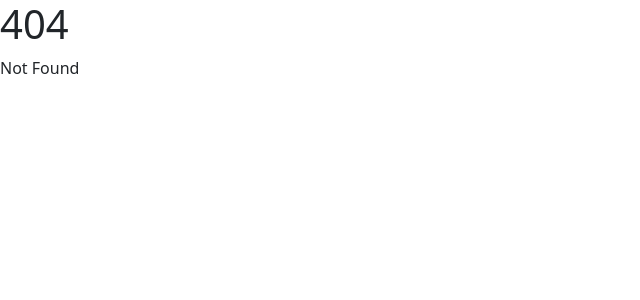
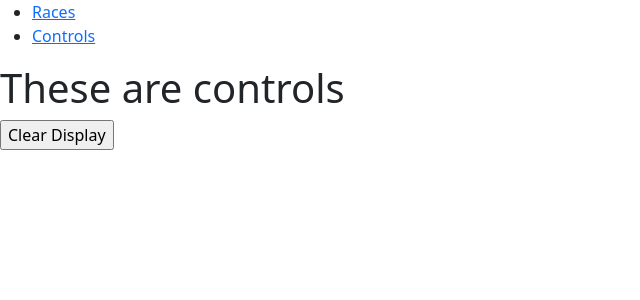
Before and after one commit to paul-krohn/scoreboard-ui, a SvelteKit app: page /controls in a window 1280 px wide. Before the commit this address had no page. Shown: the top 300 px of the page, without its empty margins (0-640 px from the left). Built offline with nearby package versions, Linux system fonts and the light colour scheme; no server answers.

Commit message:
basic ugly nav

```diff
--- /dev/null
+++ b/src/Controls.svelte
@@ -0,0 +1,46 @@
+<script>
+  import { PUBLIC_API_URL } from '$env/static/public';
+  import { onMount } from "svelte";
+  let props = $props();
+
+  // let race = $state(0);
+  let csrf_token = $state(1);
+
+  onMount(async () => {
+    await fetch(`${PUBLIC_API_URL}/board/login`)
+    .then(r => r.json())
+    .then(data => {
+      csrf_token = data["token"];
+      /* also send an update; this is a hack to force the scren updater to get the race ID and do a full drow. */
+      // console.log(`we are mounted ${race.id}, team id: ${race.teams[0].id}, team count:${race.teams[0].count}`);
+      // updateScore(race.id, race.teams[0].id, race.teams[0].count);
+    });
+  })
+
+  const clearScreen = async() => {
+    // console.log(`updateScore called with: ${race_id}, ${team_id}, ${count}`);
+    var post_data = {};
+    const requestOptions = {
+      method: "POST",
+      headers: {
+        "Access-Control-Allow-Crendentials": "true",
+        "Content-Type": "application/json",
+        "X-CSRFToken": csrf_token,
+        "X-Method": "POST",
+      },
+      credentials: 'include',
+      body: JSON.stringify(post_data)
+    };
+
+    await fetch(`${PUBLIC_API_URL}/board/controls/clear_screen`, requestOptions)
+      .then(r => r.json())
+      .then(data => {
+        race = data;
+    });
+  }
+</script>
+<h1>These are controls</h1>
+
+<div class="button">
+  <input type="button" alt="clear the screen" onclick={() => clearScreen()} value="Clear Display"/>
+</div>
--- /dev/null
+++ b/src/Nav.svelte
@@ -0,0 +1,11 @@
+<script>
+</script>
+
+<ul>
+  <li>
+    <a href="/races">Races</a>
+  </li>
+  <li>
+    <a href="/controls">Controls</a>
+  </li>
+</ul>
--- /dev/null
+++ b/src/routes/controls/+page.svelte
@@ -0,0 +1,7 @@
+<script>
+  import Controls from '../../Controls.svelte'
+	import Nav from '../../Nav.svelte'
+</script>
+
+<Nav/>
+<Controls/>
--- a/src/routes/race/[id]/+page.svelte
+++ b/src/routes/race/[id]/+page.svelte
@@ -1,9 +1,10 @@
 <script>
   import Race from '../../../Race.svelte'
+	import Nav from '../../../Nav.svelte'
 
 	/** @type {{ data: import('./$types').PageData }} */
 	let { data } = $props();
 
 </script>
-
+<Nav/>
 <Race id={data.params.id} />
--- a/src/routes/races/+page.svelte
+++ b/src/routes/races/+page.svelte
@@ -1,8 +1,9 @@
 <script>
   import Races from '../../Races.svelte'
+	import Nav from '../../Nav.svelte'
 
 </script>
-
+<Nav/>
 <h1>Races</h1>
 
 <Races/>
```
